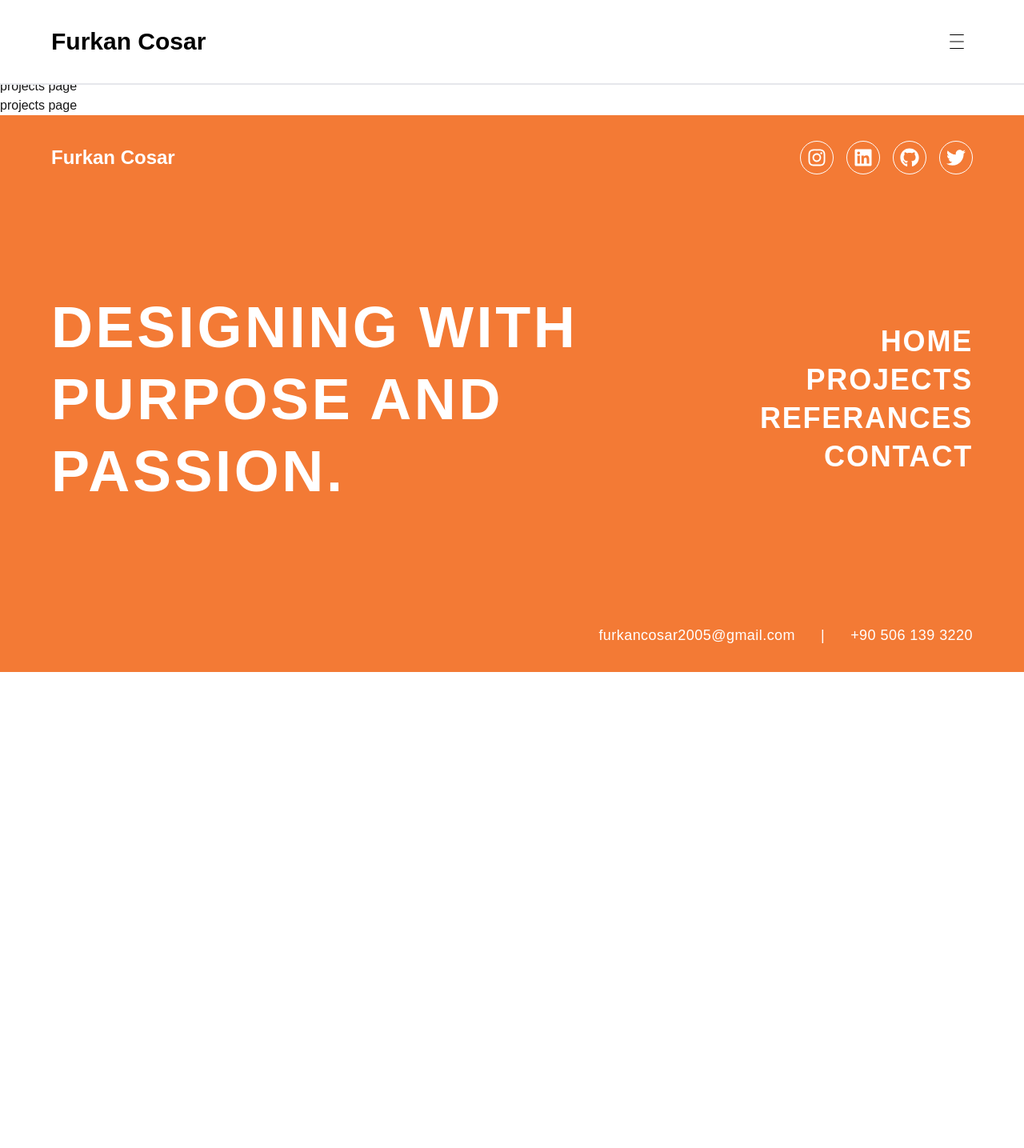
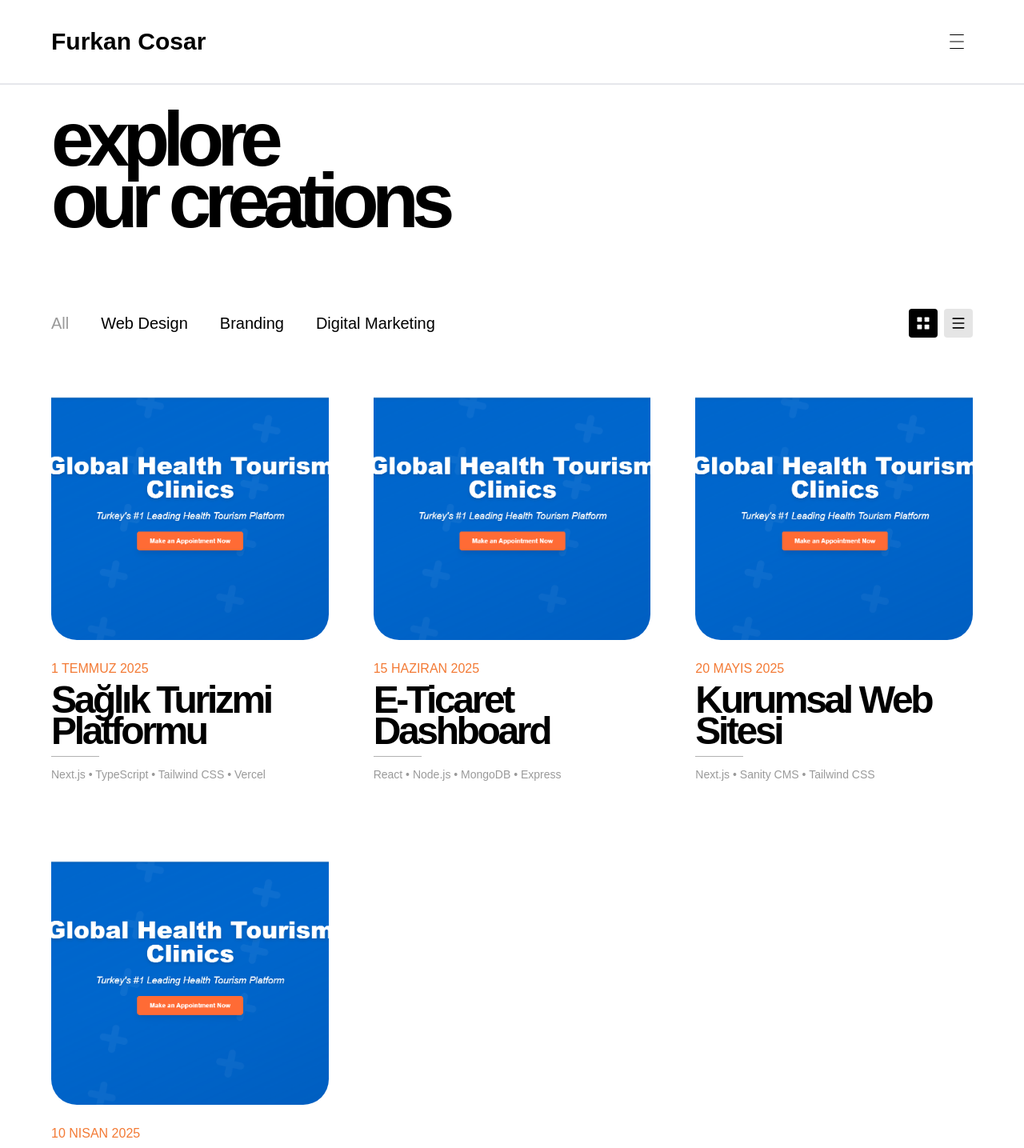
Before and after one commit to Luchhass/Portfolio-app, a Next.js app: page /projects in a window 1280 px wide. Shown: the top 1435 px of the page at 80% size. Before the commit the page ends 840 px from the top, so only its background shows below. Built offline with nearby package versions, Linux system fonts and the light colour scheme.

Commit message:
Complete Projects page with dark mode using placeholder data

```diff
--- a/src/app/projects/page.jsx
+++ b/src/app/projects/page.jsx
@@ -1,12 +1,215 @@
-export default function ProjectsPage() {
+"use client";
+
+import { useState } from "react";
+import Image from "next/image";
+import deployments from "@/data/deployments.js";
+
+export default function DeploymentsPage() {
+  const [activeFilter, setActiveFilter] = useState("All");
+  const [viewMode, setViewMode] = useState("grid");
+
+  const categories = ["All", "Web Design", "Branding", "Digital Marketing"];
+
+  const filteredDeployments =
+    activeFilter === "All"
+      ? deployments
+      : deployments.filter((d) => d.category === activeFilter);
+
+  const formatDate = (dateString) => {
+    return new Date(dateString).toLocaleDateString("tr-TR", {
+      year: "numeric",
+      month: "long",
+      day: "numeric",
+    });
+  };
+
   return (
-    <main>
-      <p>projects page</p>
-      <p>projects page</p>
-      <p>projects page</p>
-      <p>projects page</p>
-      <p>projects page</p>
-      <p>projects page</p>
-    </main>
+    <div className="min-h-screen text-black dark:text-white mt-[88px] md:mt-[104px] px-8 py-6 md:px-10 md:py-8 lg:px-16 lg:py-8">
+      <div>
+        <h1 className="text-6xl md:text-7xl lg:text-8xl font-extrabold leading-[0.8] tracking-[-0.09em] pb-16 md:pb-20 lg:pb-24">
+          explore
+          <br />
+          our creations
+        </h1>
+
+        <div className="flex flex-col justify-center items-center md:flex-row md:justify-between md:items-center gap-6 md:gap-0 pb-4 md:pb-6 lg:pb-8">
+          <nav className="text-center md:text-left">
+            <ul className="inline-flex flex-wrap gap-6 md:gap-8 lg:gap-10">
+              {categories.map((category) => (
+                <li key={category}>
+                  <button
+                    onClick={() => setActiveFilter(category)}
+                    className={`text-lg md:text-xl font-light transition-colors duration-300 ${
+                      activeFilter === category
+                        ? "text-black/40 dark:text-white/40"
+                        : "text-black dark:text-white"
+                    }`}
+                  >
+                    {category}
+                  </button>
+                </li>
+              ))}
+            </ul>
+          </nav>
+
+          <div className="flex gap-2">
+            <button
+              onClick={() => setViewMode("grid")}
+              className={`p-2 rounded transition-colors duration-300 ${
+                viewMode === "grid"
+                  ? "bg-black text-white dark:bg-white dark:text-black"
+                  : "bg-black/10 text-black dark:bg-white/10 dark:text-white"
+              }`}
+              title="Grid View"
+            >
+              <svg
+                width="20"
+                height="20"
+                viewBox="0 0 24 24"
+                fill="currentColor"
+              >
+                <rect x="3" y="3" width="7" height="7" rx="1" />
+                <rect x="14" y="3" width="7" height="7" rx="1" />
+                <rect x="3" y="14" width="7" height="7" rx="1" />
+                <rect x="14" y="14" width="7" height="7" rx="1" />
+              </svg>
+            </button>
+            <button
+              onClick={() => setViewMode("list")}
+              className={`p-2 rounded transition-colors duration-300 ${
+                viewMode === "list"
+                  ? "bg-black text-white dark:bg-white dark:text-black"
+                  : "bg-black/10 text-black dark:bg-white/10 dark:text-white"
+              }`}
+              title="List View"
+            >
+              <svg
+                width="20"
+                height="20"
+                viewBox="0 0 24 24"
+                fill="currentColor"
+              >
+                <rect x="3" y="4" width="18" height="2" rx="1" />
+                <rect x="3" y="11" width="18" height="2" rx="1" />
+                <rect x="3" y="18" width="18" height="2" rx="1" />
+              </svg>
+            </button>
+          </div>
+        </div>
+      </div>
+
+      <div>
+        {viewMode === "grid" ? (
+          <div className="grid grid-cols-1 sm:grid-cols-2 md:grid-cols-2 lg:grid-cols-3 gap-8 md:gap-10 lg:gap-14">
+            {filteredDeployments.map((deployment, index) => (
+              <div key={deployment.id} className="">
+                <div className="relative rounded-4xl overflow-hidden bg-black/30 dark:bg-white/30 mb-6">
+<Image
+  src={deployment.screenshot}
+  alt={deployment.name}
+  width={1200}
+  height={1200}
+  className="object-cover w-full aspect-square"
+  quality={90}
+  priority={true} // Eğer sayfa yüklenirken hemen görünmesi gerekiyorsa
+/>
+
+                  <div className="absolute inset-0 flex items-center justify-center opacity-0">
+                    <a
+                      href={deployment.liveUrl}
+                      target="_blank"
+                      rel="noopener noreferrer"
+                      className="bg-orange-500 text-white px-6 py-3 rounded-full font-medium"
+                    >
+                      View Live Site
+                    </a>
+                  </div>
+                </div>
+
+                <div className="space-y-2">
+                  <p className="text-[#f37a35] text-sm md:text-base uppercase">
+                    {formatDate(deployment.date)}
+                  </p>
+
+                  <h2 className="text-3xl md:text-4xl lg:text-5xl font-extrabold leading-[0.8] tracking-[-0.07em]">
+                    {deployment.name}
+                  </h2>
+
+                  <div className="w-15 h-px bg-black/30 dark:bg-white/30 my-3"></div>
+
+                  <div className="text-sm text-black/40 dark:text-white/40">
+                    {deployment.technologies.join(" • ")}
+                  </div>
+                </div>
+              </div>
+            ))}
+          </div>
+        ) : (
+          <div className="grid grid-cols-1 lg:grid-cols-2 gap-6 md:gap-8">
+            {filteredDeployments.map((deployment, index) => (
+              <div key={deployment.id} className="flex gap-6 md:gap-8">
+                <div className="relative rounded-2xl overflow-hidden bg-black/30 dark:bg-white/30 flex-shrink-0 w-32 sm:w-40 md:w-48 lg:w-56">
+                  <Image
+                    src={deployment.screenshot}
+                    alt={deployment.name}
+                    width={224}
+                    height={224}
+                    className="object-cover w-full h-24 sm:h-28 md:h-32 lg:h-36"
+                  />
+                </div>
+
+                <div className="flex-1 space-y-3">
+                  <p className="text-[#f37a35] text-sm md:text-base uppercase">
+                    {formatDate(deployment.date)}
+                  </p>
+
+                  <h2 className="text-xl sm:text-2xl md:text-3xl lg:text-4xl font-extrabold leading-[0.8] tracking-[-0.07em]">
+                    {deployment.name}
+                  </h2>
+
+                  <div className="w-12 h-px bg-black/30 dark:bg-white/30"></div>
+
+                  <div className="text-sm text-black/40 dark:text-white/40">
+                    {deployment.technologies.join(" • ")}
+                  </div>
+                </div>
+              </div>
+            ))}
+          </div>
+        )}
+      </div>
+
+      {filteredDeployments.length === 0 && (
+        <div className="text-center py-20">
+          <p className="text-gray-400 dark:text-gray-300 text-lg">
+            No projects found in this category.
+          </p>
+        </div>
+      )}
+
+      <div className="flex flex-col gap-8 items-center font-sans py-48 md:py-56 lg:py-64">
+        <div>
+          <h1
+            className="text-6xl sm:text-7xl md:text-8xl lg:text-[120px] xl:text-[140px] font-black leading-[0.8] text-center text-white"
+            style={{
+              textShadow: `
+              1px 1px 0 #f37a35,
+              2px 2px 0 #343434,
+              3px 3px 0 #f37a35,
+              4px 4px 8px rgba(0,0,0,0.3)
+            `,
+            }}
+          >
+            let's get
+            <br />
+            to work
+          </h1>
+        </div>
+
+        <button className="bg-[#f37a35] text-white px-12 py-5 rounded-full text-xl md:text-2xl font-semibold transition-all duration-300 hover:-translate-y-1 hover:shadow-xl hover:shadow-orange-500/40 shadow-lg shadow-orange-500/25">
+          get in touch
+        </button>
+      </div>
+    </div>
   );
 }
--- a/src/components/Footer.jsx
+++ b/src/components/Footer.jsx
@@ -12,6 +12,7 @@
 
   const navLinks = [
     { href: "/", label: "HOME" },
+    { href: "/about", label: "ABOUT" },
     { href: "/projects", label: "PROJECTS" },
     { href: "/referances", label: "REFERANCES" },
     { href: "/contact", label: "CONTACT" },
@@ -19,10 +20,9 @@
 
 export default function Footer() {
   return (
-    <footer className="bg-[#f37a35] h-[calc(100vh-88px)] md:h-[calc(100vh-88px)] lg:h-[calc(100vh-104px)] flex flex-col justify-between relative overflow-hidden px-8 py-6 md:px-10 md:py-8 lg:px-16 lg:py-8">
-      {/* Mobile Layout */}
+    <footer className="bg-[#f37a35] h-[calc(100vh-88px)] md:h-[calc(100vh-104px)] flex flex-col justify-between relative overflow-hidden px-8 py-6 md:px-10 md:py-8 lg:px-16 lg:py-8">
       <div className="lg:hidden flex flex-col justify-between h-full">
-        <h1 className="text-white max-w-[350px] md:max-w-[450px] font-extrabold uppercase text-4xl md:text-5xl tracking-wider font-sans leading-tight mb-8">
+        <h1 className="text-white max-w-[350px] md:max-w-[450px] font-extrabold uppercase text-4xl md:text-5xl font-sans mb-8 leading-[1] md:leading-[0.9] tracking-[-0.05em]">
           designing with purpose and passion.
         </h1>
 
@@ -42,7 +42,7 @@
         </ul>
 
         <nav aria-label="Footer navigation">
-          <ul className="flex flex-col gap-1 text-white font-extrabold uppercase text-2xl md:3xl tracking-widest font-sans">
+          <ul className="flex flex-col gap-1 text-white font-extrabold uppercase text-2xl md:3xl font-sans leading-[1.2] md:leading-[1.4] tracking-[-0.05em]">
             {navLinks.map(({ href, label }) => (
               <li key={label}>
                 <Link href={href}>{label}</Link>
@@ -59,7 +59,6 @@
         </div>
       </div>
 
-      {/* Desktop Layout */}
       <div className="hidden lg:flex flex-col h-full">
         <div className="flex justify-between items-center mb-auto">
           <div className="text-white font-bold text-2xl">Furkan Cosar</div>
@@ -82,13 +81,13 @@
 
         <div className="flex justify-between items-center flex-1">
           <div className="flex-1">
-            <h1 className="text-white lg:max-w-[680px] font-extrabold uppercase text-6xl xl:text-7xl 2xl:text-7xl tracking-wider font-sans leading-tight max-w-2xl">
+            <h1 className="text-white lg:max-w-[680px] font-extrabold uppercase text-7xl font-sans max-w-2xl lg:leading-[0.9] tracking-[-0.05em]">
               designing with purpose and passion.
             </h1>
           </div>
 
           <nav aria-label="Footer navigation" className="text-right">
-            <ul className="flex flex-col gap-2 text-white font-extrabold uppercase text-3xl xl:text-4xl tracking-wider font-sans">
+            <ul className="flex flex-col gap-2 text-white font-extrabold uppercase text-4xl lg:leading-[0.9] tracking-[-0.05em] font-sans">
               {navLinks.map(({ href, label }) => (
                 <li key={label}>
                   <Link href={href}>{label}</Link>
--- a/src/components/Header.jsx
+++ b/src/components/Header.jsx
@@ -24,6 +24,7 @@
 
   const navLinks = [
     { href: "/", label: "HOME" },
+    { href: "/about", label: "ABOUT" },
     { href: "/projects", label: "PROJECTS" },
     { href: "/referances", label: "REFERANCES" },
     { href: "/contact", label: "CONTACT" },
@@ -73,7 +74,7 @@
         </div>
 
         <nav aria-label="navigation">
-          <ul className="flex flex-col gap-1 text-black font-extrabold uppercase text-5xl md:text-7xl lg:text-8xl">
+          <ul className="flex flex-col gap-1 text-black font-extrabold uppercase text-5xl md:text-7xl lg:text-8xl leading-[1] md:leading-[0.9] lg:leading-[0.8] tracking-[-0.09em]">
             {navLinks.map(({ href, label }) => (
               <li key={label}>
                 <Link href={href} onClick={toggleMenu}>{label}</Link>
--- /dev/null
+++ b/src/data/deployments.js
@@ -0,0 +1,40 @@
+const deployments = [
+  {
+    id: "dpl_001",
+    name: "Sağlık Turizmi Platformu",
+    date: "2025-07-01T12:00:00Z",
+    liveUrl: "https://saglikturizmi.vercel.app",
+    screenshot: "/images/screenshots/curevia.png",
+    technologies: ["Next.js", "TypeScript", "Tailwind CSS", "Vercel"],
+    category: "Web Design",
+  },
+  {
+    id: "dpl_002",
+    name: "E-Ticaret Dashboard",
+    date: "2025-06-15T12:00:00Z",
+    liveUrl: "https://eticaret-dashboard.vercel.app",
+    screenshot: "/images/screenshots/curevia.png",
+    technologies: ["React", "Node.js", "MongoDB", "Express"],
+    category: "Digital Marketing",
+  },
+  {
+    id: "dpl_003",
+    name: "Kurumsal Web Sitesi",
+    date: "2025-05-20T12:00:00Z",
+    liveUrl: "https://kurumsal-site.vercel.app",
+    screenshot: "/images/screenshots/curevia.png",
+    technologies: ["Next.js", "Sanity CMS", "Tailwind CSS"],
+    category: "Branding",
+  },
+  {
+    id: "dpl_004",
+    name: "Mobil Uygulama Landing",
+    date: "2025-04-10T12:00:00Z",
+    liveUrl: "https://mobil-app-landing.vercel.app",
+    screenshot: "/images/screenshots/curevia.png",
+    technologies: ["React", "Framer Motion", "CSS3"],
+    category: "Web Design",
+  },
+];
+
+export default deployments;
```
Also changed, not shown: src/app/api/contact/route.js (+4 -9 lines), public/images/screenshots/curevia.png (added). Lines whose indentation alone changed are shown as unchanged.
